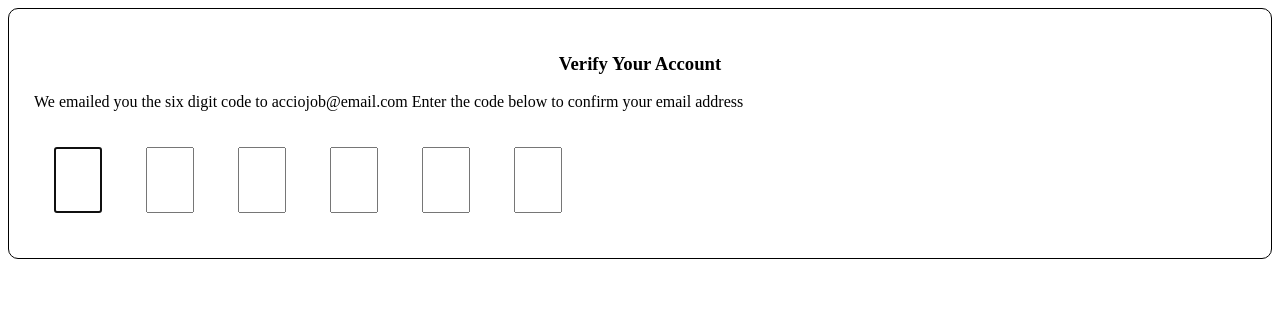
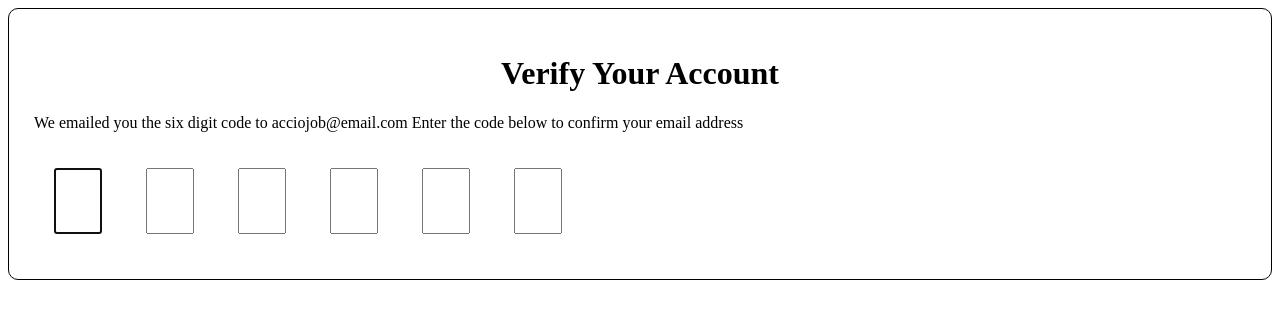
Before and after one commit to acciojob/OTP-anuragnagarji, a website: page main.html in a window 1280 px wide. Drawn offline with Linux system fonts and the light colour scheme.

Commit message:
created a submission

```diff
--- a/main.html
+++ b/main.html
@@ -8,8 +8,8 @@
 
 <body>
 	<div style="border:1px solid black;border-radius:10px;padding:25px;">
-	<center><h3 id="verification_heading">Verify Your Account</h3></center>
-	<p id="verification_subtex">We emailed you the six digit code to  acciojob@email.com Enter the code below to confirm your email address</p>
+	<center><h1 id="verification_heading">Verify Your Account</h1></center>
+	<p id="verification_subtext">We emailed you the six digit code to  acciojob@email.com Enter the code below to confirm your email address</p>
 	<div class="code-container">
 	<input type="number" maxlength="1"  size="1" id="code-1"  class="code">
    	<input type="number" maxlength="1"  size="1" id="code-2" class="code">
```
